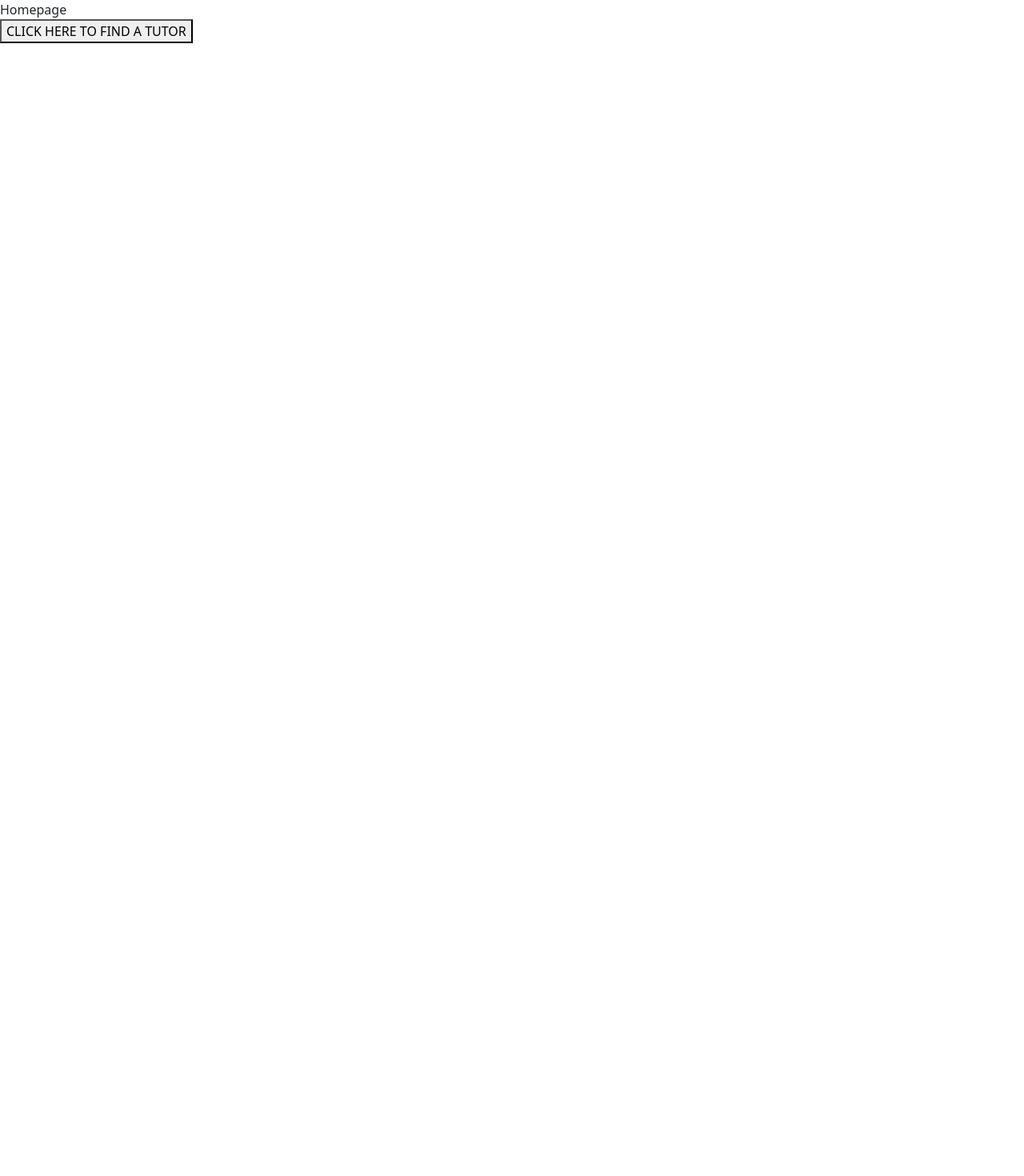
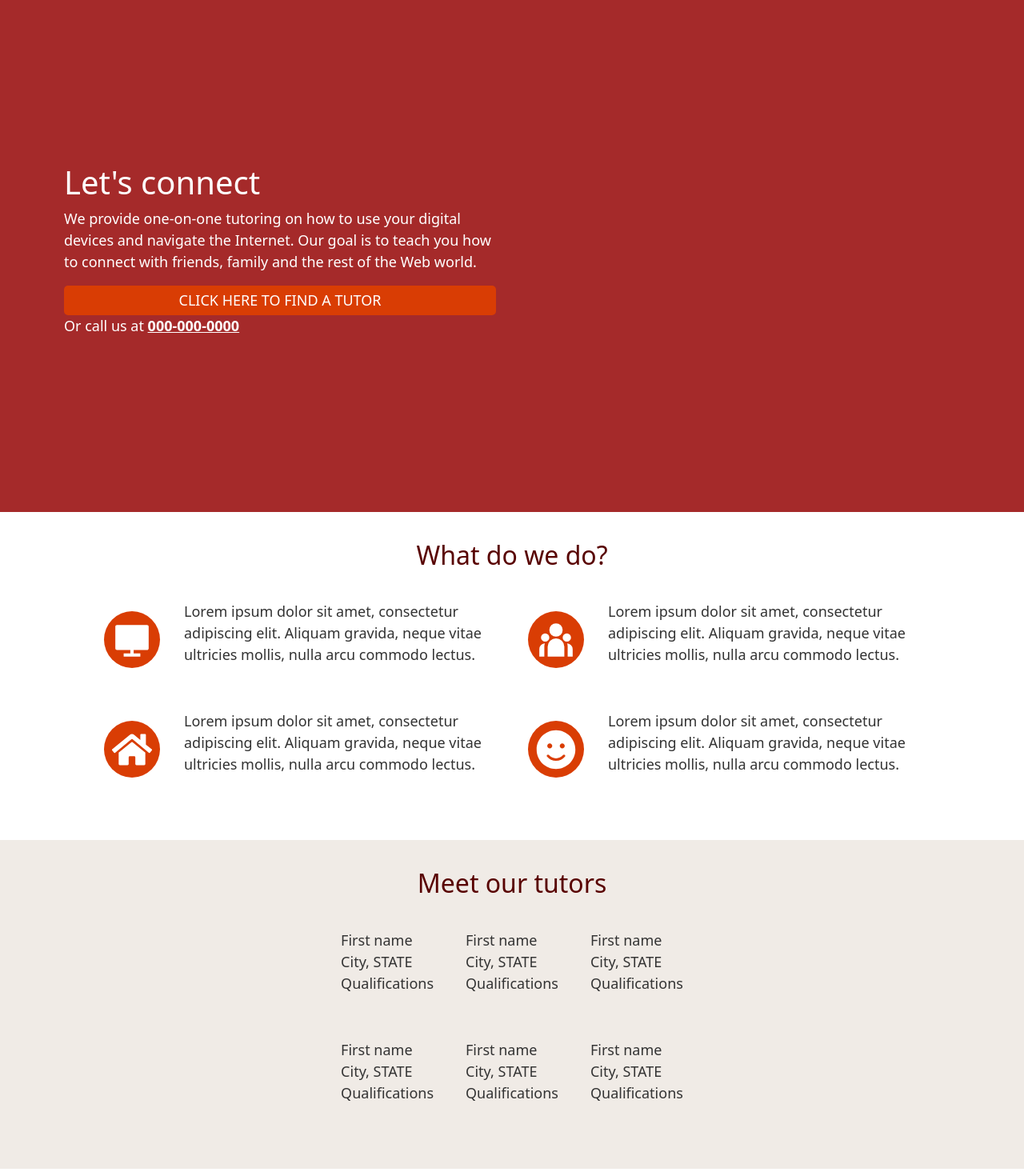
Before and after one commit to Rica02/TechConnect, a React (Create React App) app: page / in a window 1280 px wide. Shown: the part 80-1550 px from the top of the page at 80% size. Before the commit the page ends 800 px from the top, so only its background shows below. Built offline with nearby package versions, Linux system fonts and the light colour scheme.

Commit message:
Added first components of Home

```diff
--- a/src/components/Home.js
+++ b/src/components/Home.js
@@ -1,5 +1,8 @@
 import React from "react";
 import { useNavigate } from "react-router-dom";
+import { HomeHeader, StyledButton, StyledContainer } from "../styles/PageComponents.style";
+import { RiComputerFill, RiTeamFill } from "react-icons/ri";
+import { FaHome, FaSmile } from "react-icons/fa";
 
 function Home() {
 
@@ -7,14 +10,103 @@ function Home() {
     let navigate = useNavigate();
 
     return (
-        <div>
+        <>
+            <HomeHeader>
+                <div class="headerWrapper">
+                    <div class="headerUpperContainer" >
+                        <h1>Let's connect</h1>
+                        <p>We provide one-on-one tutoring on how to use your digital devices and navigate
+                            the Internet. Our goal is to teach you how to connect with friends, family and
+                            the rest of the Web world.</p>
+                    </div>
+                    <div class="headerLowerContainer">
+                        <StyledButton onClick={ () => navigate("/contactus") }>CLICK HERE TO FIND A TUTOR</StyledButton>
+                        <p>Or call us at <a href="tel:#">000-000-0000</a></p>
+                    </div>
+                </div>
+            </HomeHeader>
             <div>
-                Homepage
+                <StyledContainer color={ ({ theme }) => theme.colorMain.backgroundLight }>
+                    <h2>What do we do?</h2>
+                    <div class="grid-container-what-we-do">
+                        <div class="grid-item">
+                            <div class="icon-container">
+                                <RiComputerFill class="icon" />
+                            </div>
+                            <p>Lorem ipsum dolor sit amet, consectetur adipiscing elit. Aliquam gravida,
+                                neque vitae ultricies mollis, nulla arcu commodo lectus.</p>
+                        </div>
+                        <div class="grid-item">
+                            <div class="icon-container">
+                                <RiTeamFill class="icon" />
+                            </div>
+                            <p>Lorem ipsum dolor sit amet, consectetur adipiscing elit. Aliquam gravida,
+                                neque vitae ultricies mollis, nulla arcu commodo lectus.</p>
+                        </div>
+                        <div class="grid-item">
+                            <div class="icon-container">
+                                <FaHome class="icon" />
+                            </div>
+                            <p>Lorem ipsum dolor sit amet, consectetur adipiscing elit. Aliquam gravida,
+                                neque vitae ultricies mollis, nulla arcu commodo lectus.</p>
+                        </div>
+                        <div class="grid-item">
+                            <div class="icon-container">
+                                <FaSmile class="icon" />
+                            </div>
+                            <p>Lorem ipsum dolor sit amet, consectetur adipiscing elit. Aliquam gravida,
+                                neque vitae ultricies mollis, nulla arcu commodo lectus.</p>
+                        </div>
+                    </div>
+                </StyledContainer>
+                <StyledContainer color={ ({ theme }) => theme.colorMain.backgroundDark }>
+
+                    {/* TO BE DECIDED: should this section be hard coded or dynamic? */}
+
+                    <h2>Meet our tutors</h2>
+                    <div class="grid-container-tutors">
+                        <div class="grid-item">
+                            <p>First name<br/>
+                                City, STATE<br/>
+                                Qualifications<br/>
+                            </p>
+                        </div>
+                        <div class="grid-item">
+                            <p>First name<br/>
+                                City, STATE<br/>
+                                Qualifications<br/>
+                            </p>
+                        </div>
+                        <div class="grid-item">
+                            <p>First name<br/>
+                                City, STATE<br/>
+                                Qualifications<br/>
+                            </p></div>
+                        <div class="grid-item">
+                            <p>First name<br/>
+                                City, STATE<br/>
+                                Qualifications<br/>
+                            </p>
+                        </div>
+                        <div class="grid-item">
+                            <p>First name<br/>
+                                City, STATE<br/>
+                                Qualifications<br/>
+                            </p>
+                        </div>
+                        <div class="grid-item">
+                            <p>First name<br/>
+                                City, STATE<br/>
+                                Qualifications<br/>
+                            </p>
+                        </div>
+                    </div>
+                </StyledContainer>
+                <StyledContainer color={ ({ theme }) => theme.colorMain.backgroundLight }>
+                    <h2>Testimonials</h2>
+                </StyledContainer>
             </div>
-            <div>
-                <button onClick={ () => navigate("/contactus") }>CLICK HERE TO FIND A TUTOR</button>
-            </div>
-        </div>
+        </>
     );
 }
 
--- /dev/null
+++ b/src/styles/PageComponents.style.js
@@ -0,0 +1,98 @@
+import styled from "styled-components";
+
+export const HomeHeader = styled.header`
+    display: flex;
+    width: 100%;
+    min-height: 80vh;
+    background-color: brown;
+    align-items: center;
+    color: white;
+
+    p {
+        font-size: large;
+    }
+
+    a {
+        color: white;
+        font-weight: bold;
+    }
+
+    .headerWrapper {
+        width: 700px;
+        height: auto;
+        padding: 80px;
+
+        // Make width dynamic when screen gets smaller
+        @media (max-width: 800px) {
+            width: 100%;
+        }
+    }
+
+    .headerLowerContainer {
+        display: flex;
+        flex-direction: column;
+        justify-content: center;
+    }
+`
+
+export const StyledButton = styled.button`
+    background-color: ${ ({ theme }) => theme.colorMain.highlightRed };
+    color: white;
+    padding: 5px 30px;
+    border-style: none;
+    border-radius: 5px;
+    font-size: large;
+`
+
+export const StyledContainer = styled.div`
+    background-color: ${ (props) => props.color };  // Either white or light beige
+    display: flex;
+    flex-direction: column;
+    align-items: center;
+    padding: 35px 100px;
+    color: ${ ({ theme }) => theme.colorMain.text };
+
+    h2 {
+        color: ${ ({ theme }) => theme.colorMain.highlightMain };
+    }
+
+    p {
+        font-size: large;
+    }
+
+    .icon-container {
+        color: white;
+        background-color: ${ ({ theme }) => theme.colorMain.highlightRed };
+        padding: 10px;
+        border-radius: 50%;
+        margin-right: 30px;
+    }
+
+    .icon {
+        width: 50px;
+        height: auto;
+    }
+
+    .grid-container-what-we-do{
+        display: grid;
+        grid-template-columns: auto auto;
+        //background-color: #2196F3;
+        padding: 10px;
+    }
+
+    .grid-item {
+        display: flex;
+        align-items: center;
+        //background-color: rgba(255, 255, 255, 0.8);
+        //border: 1px solid rgba(0, 0, 0, 0.8);
+        padding: 20px;
+        font-size: 30px;
+    }
+
+    .grid-container-tutors{
+        display: grid;
+        grid-template-columns: auto auto auto;
+        //background-color: #2196F3;
+        padding: 10px;
+    }
+`
```
